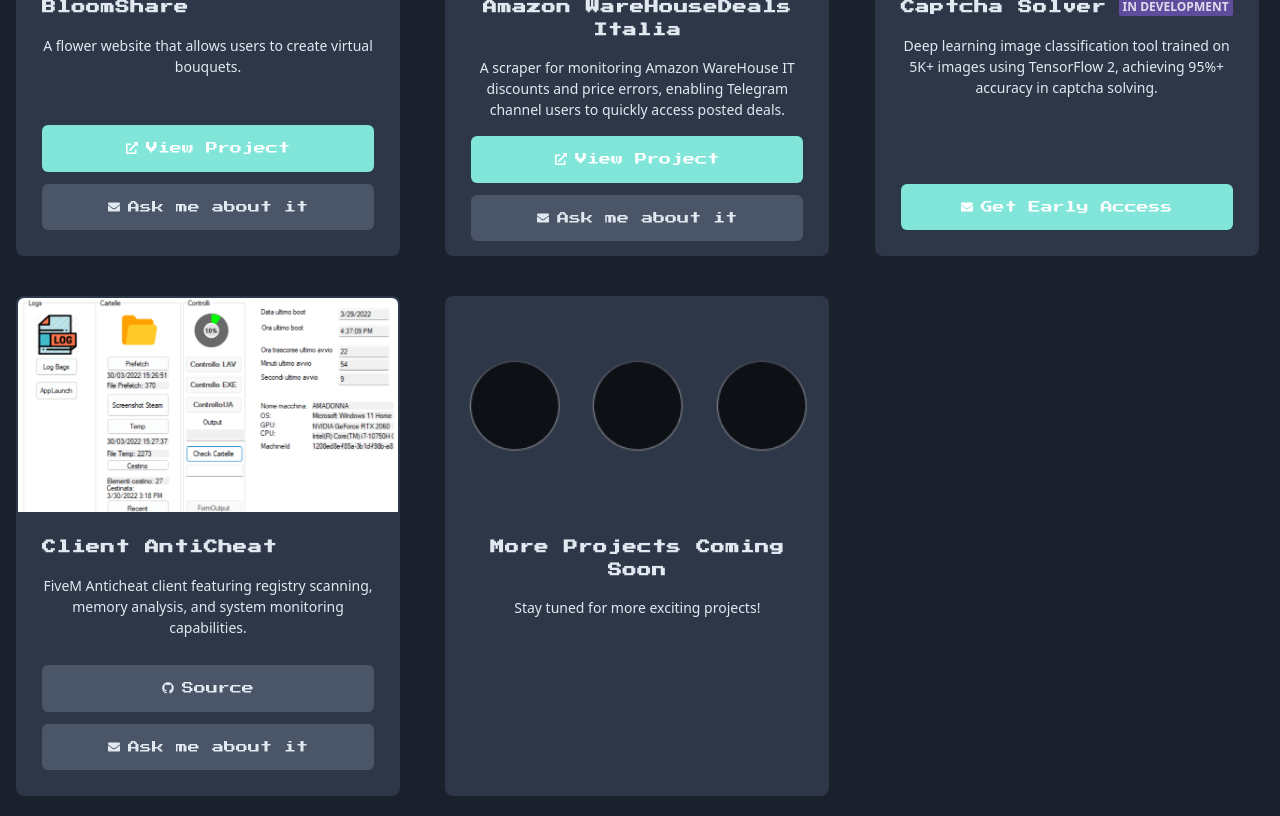
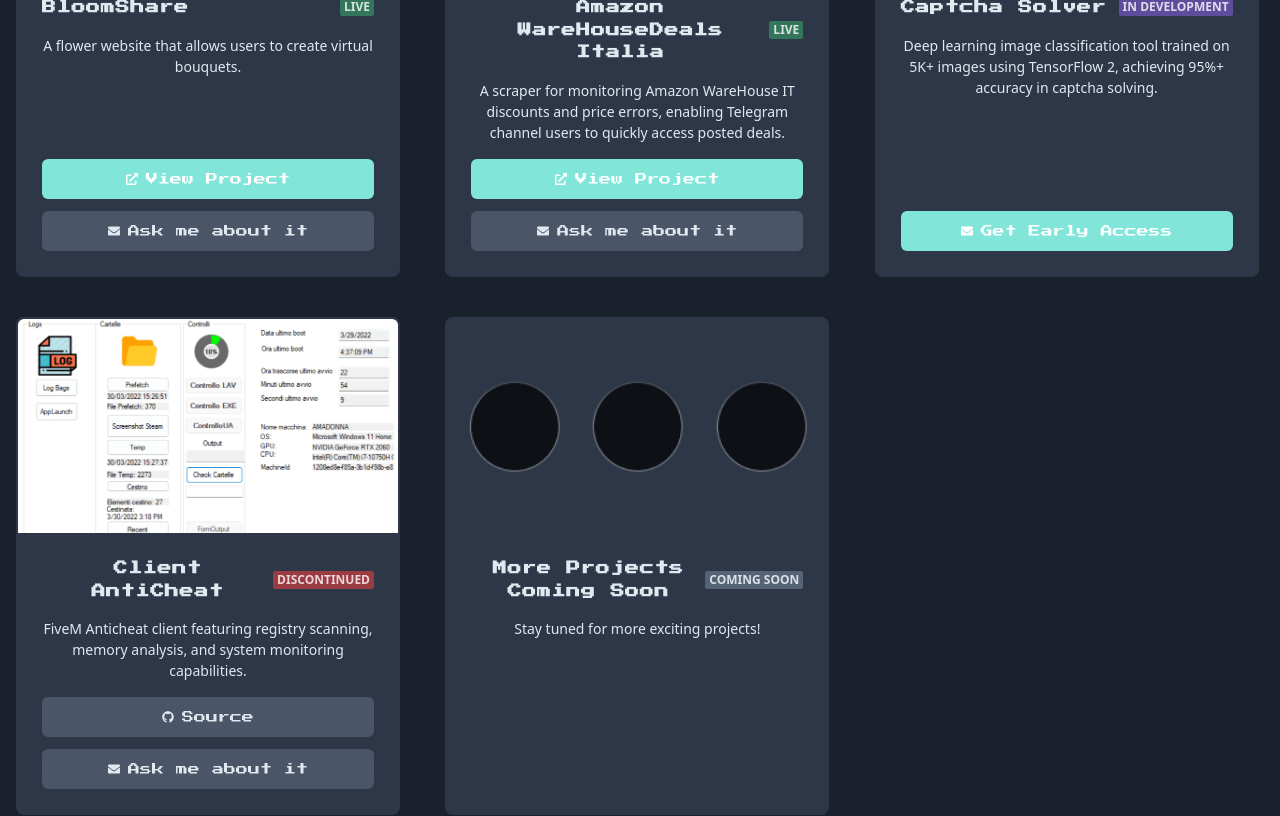
Before and after one commit to boxxello/My-react-portfolio, a React (Vite) app: page /projects in a window 1280 px wide. Shown: the part 520-1336 px from the top of the page. Built offline with nearby package versions, Linux system fonts and the light colour scheme.

Commit message:
fix cards

```diff
--- a/src/components/Projects/ProjectCards.jsx
+++ b/src/components/Projects/ProjectCards.jsx
@@ -18,6 +18,13 @@
 
 const MotionBox = motion(Box);
 
+const ProjectStatus = {
+    LIVE: "live",
+    IN_DEVELOPMENT: "inDevelopment",
+    COMING_SOON: "comingSoon",
+    DISCONTINUED: "discontinued"
+};
+
 function ProjectCards({
     imgPath,
     title,
@@ -25,7 +32,8 @@
     ghLink,
     demoLink,
     showContactButton,
-    isComingSoon
+    isComingSoon,
+    status
 }) {
     const intl = useIntl();
     const [imageLoaded, setImageLoaded] = React.useState(false);
@@ -67,10 +75,14 @@
         base: {
             fontFamily: "'Press Start 2P', cursive",
             fontSize: "xs",
-            height: "auto",
             py: 4,
             px: 6,
             transition: "all 0.2s",
+            whiteSpace: "normal",
+            display: "flex",
+            alignItems: "center",
+            justifyContent: "center",
+            textAlign: "center",
             _hover: {
                 transform: "translateY(-2px)",
                 boxShadow: "lg"
@@ -92,6 +104,37 @@
         }
     };
 
+    const getStatusBadge = (status) => {
+        switch(status) {
+            case ProjectStatus.LIVE:
+                return {
+                    colorScheme: "green",
+                    messageId: "projects.status.live",
+                    defaultMessage: "Live"
+                };
+            case ProjectStatus.IN_DEVELOPMENT:
+                return {
+                    colorScheme: "purple",
+                    messageId: "projects.status.inDevelopment",
+                    defaultMessage: "In Development"
+                };
+            case ProjectStatus.COMING_SOON:
+                return {
+                    colorScheme: "gray",
+                    messageId: "projects.status.comingSoon",
+                    defaultMessage: "Coming Soon"
+                };
+            case ProjectStatus.DISCONTINUED:
+                return {
+                    colorScheme: "red",
+                    messageId: "projects.status.discontinued",
+                    defaultMessage: "Discontinued"
+                };
+            default:
+                return null;
+        }
+    };
+
     return (
         <MotionBox
             maxW="sm"
@@ -99,7 +142,7 @@
             borderRadius="lg"
             overflow="hidden"
             bg={cardBg}
-            height={{ base: "auto", md: "500px" }}
+            height={{ base: "auto"}}
             display="flex"
             flexDirection="column"
             initial="rest"
@@ -139,9 +182,16 @@
                     >
                         {title}
                     </Heading>
-                    {(!ghLink && !demoLink && !isComingSoon) && (
-                        <Badge colorScheme="purple" variant="solid" fontSize="xs">
-                            <FormattedMessage id="projects.status.inDevelopment" defaultMessage="In Development" />
+                    {status && (
+                        <Badge
+                            colorScheme={getStatusBadge(status).colorScheme}
+                            variant="solid"
+                            fontSize="xs"
+                        >
+                            <FormattedMessage
+                                id={getStatusBadge(status).messageId}
+                                defaultMessage={getStatusBadge(status).defaultMessage}
+                            />
                         </Badge>
                     )}
                 </Box>
@@ -154,7 +204,7 @@
                 </Text>
 
                 {!isComingSoon && (
-                    <VStack spacing={3} mt="auto">
+                    <VStack spacing={3} mt="auto" width="100%">
                         {demoLink && (
                             <Tooltip
                                 label={intl.formatMessage({
@@ -169,7 +219,7 @@
                                     target="_blank"
                                     rel="noopener noreferrer"
                                     leftIcon={<Icon as={FaExternalLinkAlt} />}
-                                    width="full"
+                                    width="100%"
                                     {...buttonStyles.base}
                                     {...buttonStyles.primary}
                                     aria-label={intl.formatMessage({ id: "projects.buttons.demo.aria", defaultMessage: "View live demo of the project" })}
@@ -192,7 +242,7 @@
                                     target="_blank"
                                     rel="noopener noreferrer"
                                     leftIcon={<Icon as={FaGithub} />}
-                                    width="full"
+                                    width="100%"
                                     {...buttonStyles.base}
                                     {...buttonStyles.secondary}
                                     aria-label={intl.formatMessage({ id: "projects.buttons.source.aria", defaultMessage: "View project source code on GitHub" })}
@@ -212,7 +262,7 @@
                                 <Button
                                     onClick={handleContactClick}
                                     leftIcon={<Icon as={FaEnvelope} />}
-                                    width="full"
+                                    width="100%"
                                     {...buttonStyles.base}
                                     {...(!ghLink && !demoLink ? buttonStyles.primary : buttonStyles.secondary)}
                                     _hover={{
--- a/src/components/Projects/Projects.jsx
+++ b/src/components/Projects/Projects.jsx
@@ -32,30 +32,35 @@
         descriptionId: "projects.bloomShare.description",
         demoLink: "https://flowers.box-xo.com",
         showContactButton: true,
+        status: "live",
     },
     {
         imgPath: warehouse_project,
         titleId: "projects.warehouse.title",
         descriptionId: "projects.warehouse.description",
         demoLink: "https://t.me/WarehouseDealsItalia",
+        status: "live",
     },
     {
         imgPath: captcha_eval,
         titleId: "projects.captcha.title",
         descriptionId: "projects.captcha.description",
         showContactButton: true,
+        status: "inDevelopment",
     },
     {
         imgPath: anticheat,
         titleId: "projects.anticheat.title",
         descriptionId: "projects.anticheat.description",
         ghLink: "https://github.com/boxxello/Fivem",
+        status: "discontinued",
     },
     {
         imgPath: treedots,
         titleId: "projects.more.title",
         descriptionId: "projects.more.description",
         isComingSoon: true,
+        status: "comingSoon",
     },
 ];
 
@@ -175,6 +180,7 @@
                             demoLink={project.demoLink}
                             showContactButton={!project.isComingSoon && project.showContactButton}
                             isComingSoon={project.isComingSoon}
+                            status={project.status}
                         />
                     ))}
                 </MotionSimpleGrid>
--- a/src/locales/en.json
+++ b/src/locales/en.json
@@ -96,7 +96,10 @@
     "projects.buttons.contact.early": "Get Early Access",
     "projects.buttons.contact.aria": "Send an email to ask about this project",
     "projects.buttons.contact.tooltip": "Send an email to ask about this project",
+    "projects.status.live": "Live",
     "projects.status.inDevelopment": "In Development",
+    "projects.status.comingSoon": "Coming Soon",
+    "projects.status.discontinued": "Discontinued",
 
     "projects.bloomShare.title": "BloomShare",
     "projects.bloomShare.description": "A flower website that allows users to create virtual bouquets.",
--- a/src/locales/it.json
+++ b/src/locales/it.json
@@ -98,7 +98,10 @@
     "projects.buttons.demo.tooltip": "Visualizza la demo dal vivo del progetto",
     "projects.buttons.source.tooltip": "Visualizza il codice sorgente su GitHub",
     "projects.buttons.contact.tooltip": "Invia un'email per chiedere informazioni su questo progetto",
+    "projects.status.live": "Attivo",
     "projects.status.inDevelopment": "In Sviluppo",
+    "projects.status.comingSoon": "In Arrivo",
+    "projects.status.discontinued": "Discontinuato",
     "projects.heading": "I Miei Lavori",
     "projects.description": "Ecco alcuni progetti su cui ho lavorato recentemente.",
     "projects.bloomShare.title": "BloomShare",
```
